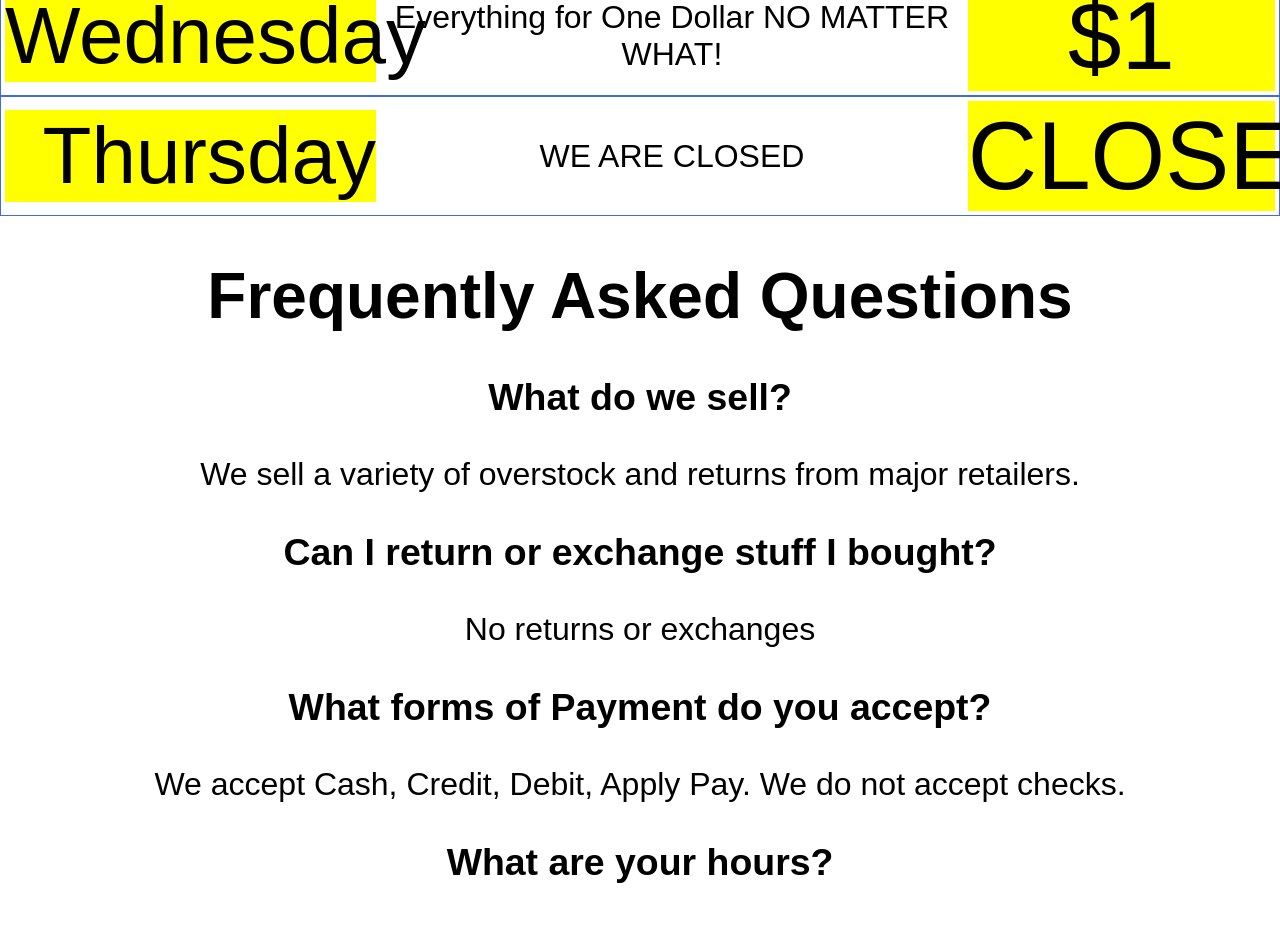
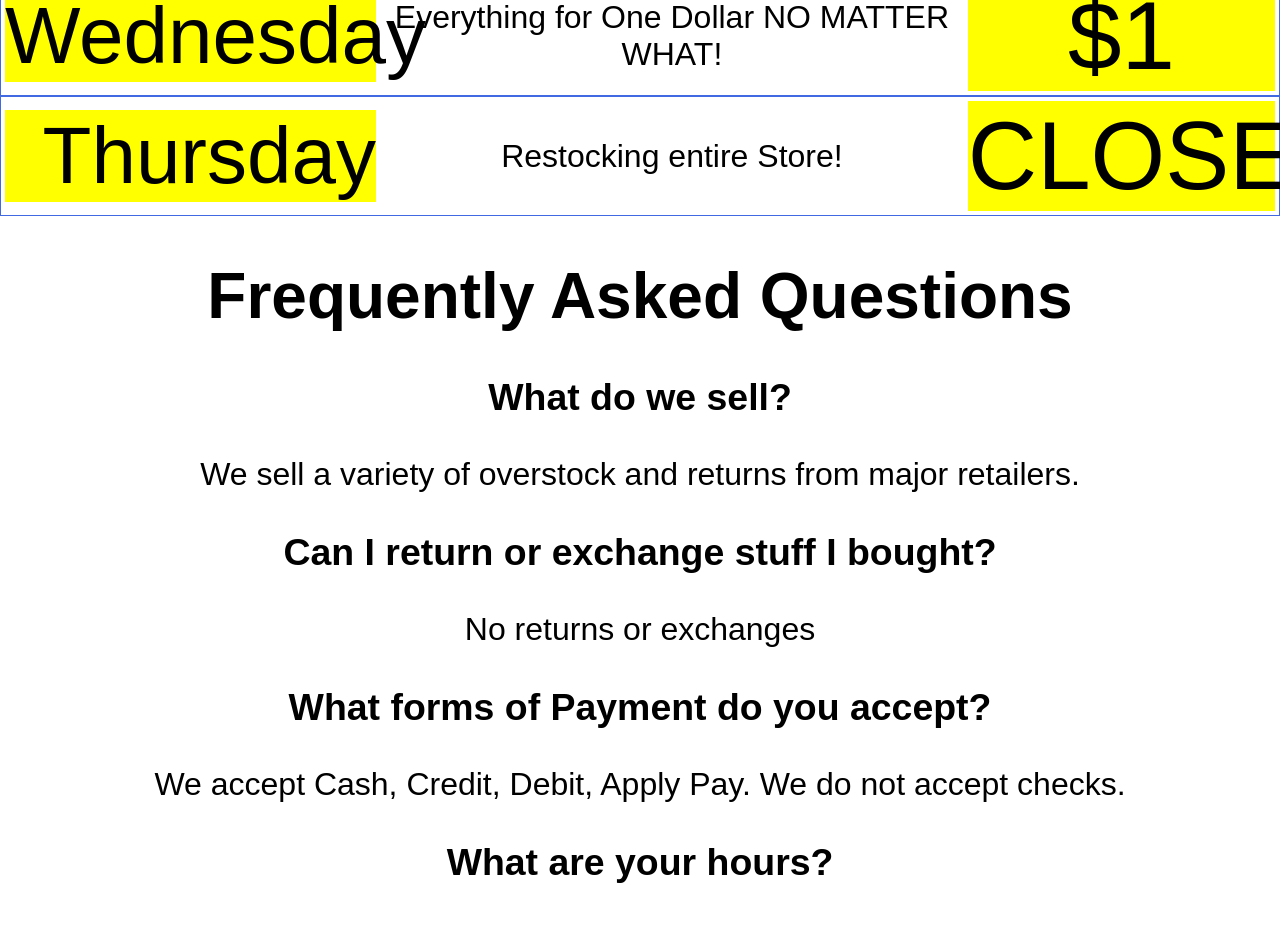
Before and after one commit to jpatterson933/deal_buster, a React (Create React App) app: page / in a window 1280 px wide. Shown: the part 820-1745 px from the top of the page. Built offline with nearby package versions, Linux system fonts and the light colour scheme; a web font is replaced by a local one.

Commit message:
updated details

```diff
--- a/package.json
+++ b/package.json
@@ -1,6 +1,6 @@
 {
   "name": "index",
-  "homepage": "",
+  "homepage": "http://bustindeals.com",
   "version": "0.1.0",
   "private": true,
   "dependencies": {
--- a/src/components/Banner/bannerDetails.js
+++ b/src/components/Banner/bannerDetails.js
@@ -39,7 +39,7 @@ export const BannerDetails = [
     {
         id: "7",
         day: "Thursday",
-        details: "WE ARE CLOSED",
+        details: "Restocking entire Store!",
         price: "CLOSED"
     },
 ]
```
Also changed, not shown: 2 other files (tests, documents, lock files or other folders).
